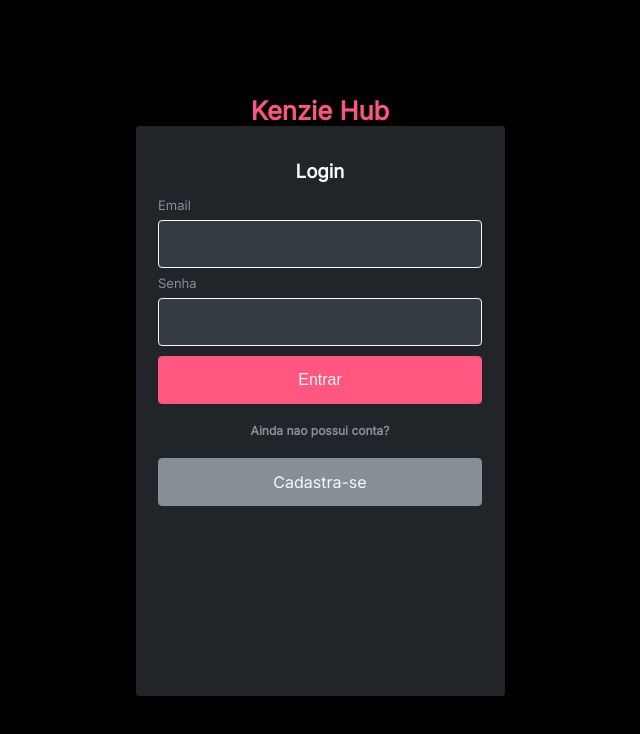
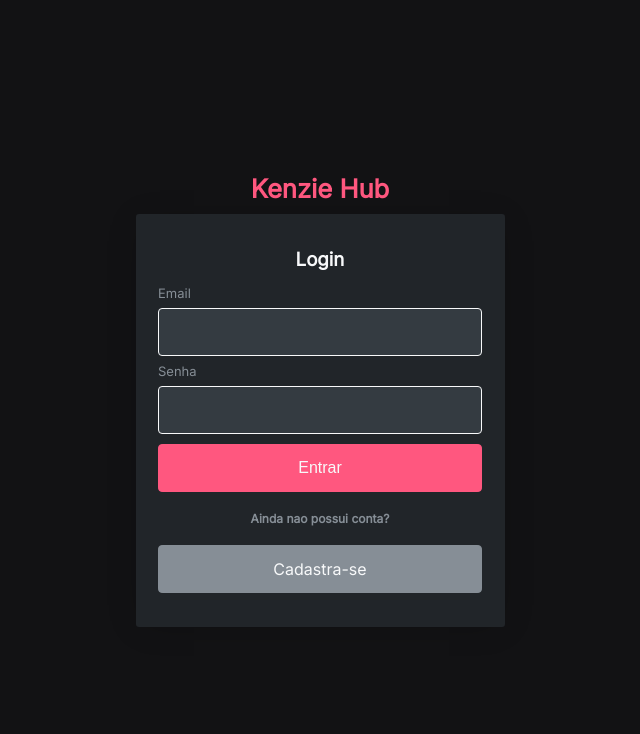
Before and after one commit to IgorBragaDev/braga-hub, a React (Vite) app: page / in a window 1280 px wide. Shown: the top 734 px of the page, without its empty margins (320-960 px from the left). Built offline with nearby package versions, Linux system fonts and the light colour scheme.

Commit message:
HandleErrors(loginCSS)

```diff
--- a/src/components/Logo/styles.js
+++ b/src/components/Logo/styles.js
@@ -1,6 +1,7 @@
 import styled from "styled-components";
 
 export const StyledLogo = styled.h2`
+  margin-bottom: 10px;
   text-align: center;
   color: var(--Color-primary);
   font-weight: bold;
--- a/src/pages/Home/styles.js
+++ b/src/pages/Home/styles.js
@@ -5,12 +5,12 @@ export const DivLogin = styled.div`
   display: flex;
   flex-direction: column;
   align-items: center;
-  height: 110vh;
-  background-color: #000000;
+  justify-content: center;
+
   padding: 95px 20px;
   color: var(--Grey-0);
   font-family: var(--base-font);
-
+  height: 100vh;
 
   h3:nth-child(1) {
     text-align: center;
@@ -29,8 +29,8 @@ export const DivForm = styled.div`
   min-width: 296px;
   box-shadow: 0px 3.20867px 32.0867px -8.02168px rgba(0, 0, 0, 0.25);
   border-radius: 3.20867px;
-  height: 100%;
-  max-height: 570px;
+
+
 
 
   form {
--- a/src/pages/Register/styles.js
+++ b/src/pages/Register/styles.js
@@ -113,4 +113,5 @@ export const HeaderButton = styled(Link)`
   line-height: 23px;
   text-align: center;
   color: var(--Grey-0);
+  margin-bottom: 10px;
 `;
```
